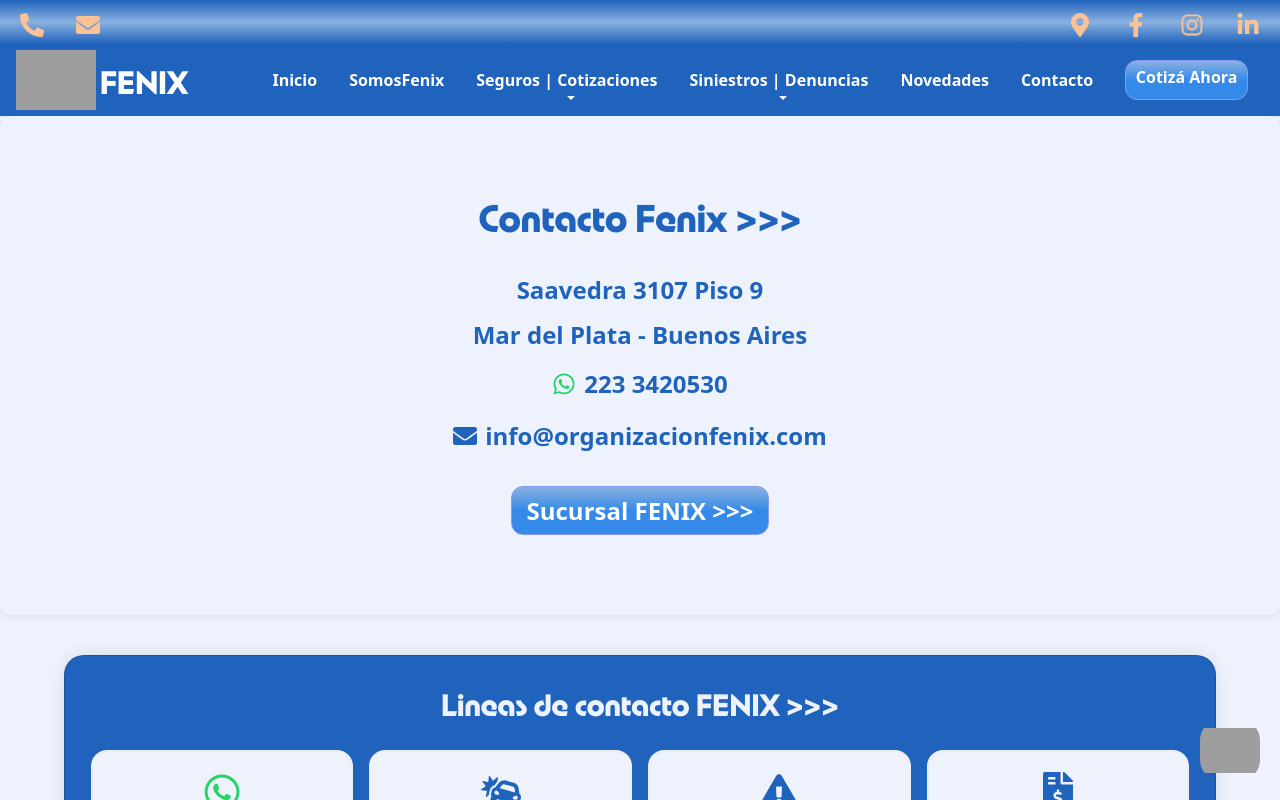
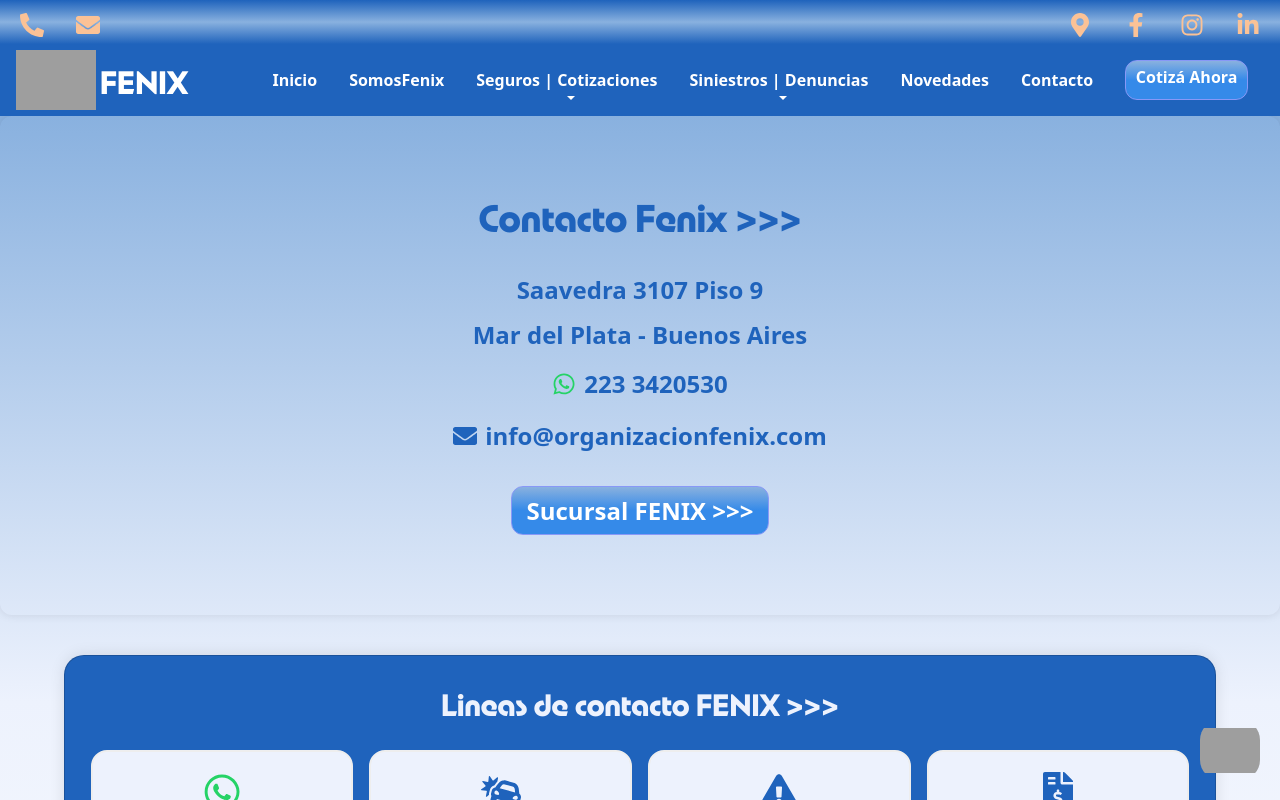
Before and after one commit to Ivanjaviersanchez/Fenix-Broker, a React (Vite) app: page /contacto in a window 1280 px wide. Shown: the top 800 px of the page. Built offline with nearby package versions, Linux system fonts and the light colour scheme; grey boxes are pictures that could not be loaded.

Commit message:
Ajustes finales

```diff
--- a/src/components/Contacto.css
+++ b/src/components/Contacto.css
@@ -1,7 +1,7 @@
 .ContainerContacto {
   margin: 0;
   padding: 0;
-  background: linear-gradient(to bottom, var(--color-7), var(--color-7), #89b1df);
+  background: linear-gradient(to bottom,#89b1df, var(--color-7), white, #89b1df);
   display: flex;
   flex-direction: column;
   gap: 5vh;
```
